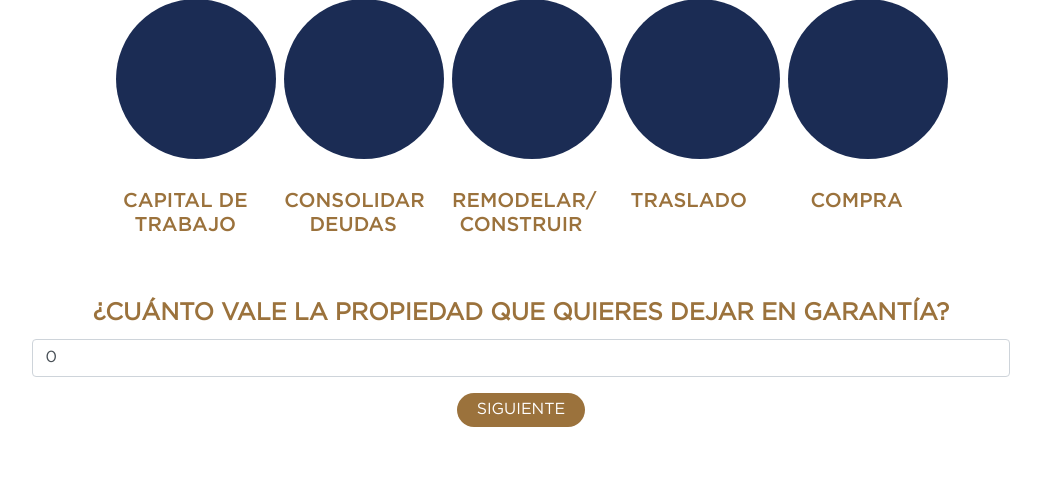
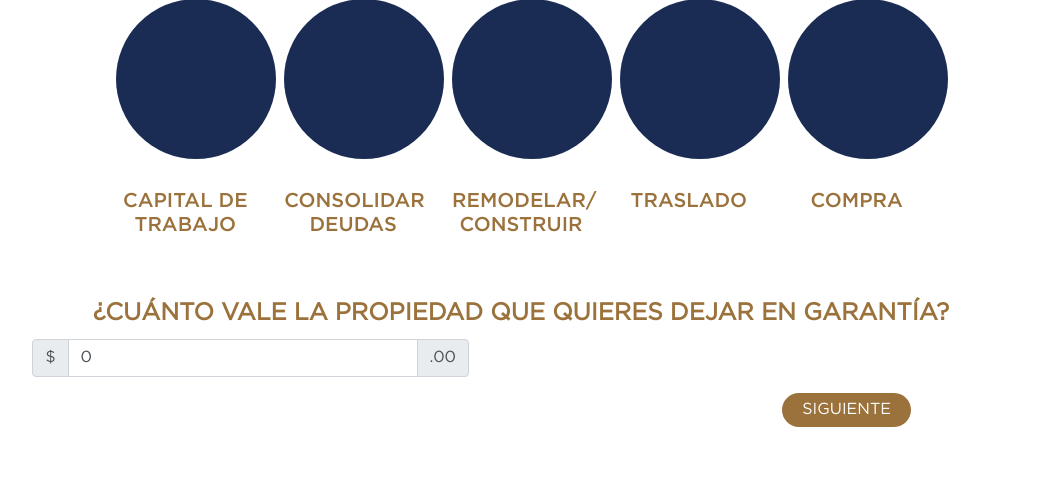
Before and after one commit to jeroguzman/formulario-hipotecaria, a Django app: page / in a window 1280 px wide, after a click that opens the changed part. Shown: the part 830-1321 px from the top of the page, without its empty margins (119-1160 px from the left). After the commit the page ends 1257 px from the top, so only its background shows below. Run offline with Django 3.2, Linux system fonts and the light colour scheme; some libraries are stand-ins or nearby versions.

Commit message:
Creo formulario capital de trabajo

```diff
--- a/FormularioHipotecaria/static/css/styles.css
+++ b/FormularioHipotecaria/static/css/styles.css
@@ -21,6 +21,16 @@ body {
     border: 0;
     text-align: justify;
     color: #1b2c54
+}
+
+a,
+a:hover {
+    color: inherit;
+    text-decoration: inherit;
+}
+
+button:focus {
+    outline: none;
 }
 
 /*------- Header -------*/
@@ -140,12 +150,52 @@ h5 {
     color: white;
     font-size: 1rem;
     padding: 5px 20px;
+    position: absolute;
+    right: 250px;
+
+
 }
 
 .preguntas button:hover {
     background-color: #1b2c54;
 }
 
-#panel2 {
+.preguntas input {
+    max-width: 350px;
+}
+
+.formaIngreso {
+    position: relative;
+    margin: 20px 10px;
+    text-align: left;
+    width: 50%;
+    padding: 14px 22px;
+    border: black 5px;
+    border-radius: 2px;
+}
+
+.formaIngreso p {
+    margin: 0;
+}
+
+.formaIngreso .titulo {
+    font-family: Gotham-bold;
+    font-size: 1.2rem;
+}
+
+.formaIngreso:hover {
+    box-shadow: 0 4px 8px 0 rgba(0, 0, 0, 0.2), 0 6px 20px 0 rgba(0, 0, 0, 0.19);
+}
+
+#correo {
     display: none;
 }
+
+.ingreso-active {
+    border: solid 1px #008A94;
+    background-color: #EBF6F7;
+}
+
+.form-text {
+    text-align: left;
+}
--- a/FormularioHipotecaria/static/js/app.js
+++ b/FormularioHipotecaria/static/js/app.js
@@ -18,6 +18,14 @@ $('.col-lg-2').hover(function () {
     });
 });
 
+
 $('.btnNext').click(function () {
-    $('#panel2').show();
+    $(this).fadeOut(100);
 })
+
+$('.formaIngreso').click(function () {
+    $('.formaIngreso').removeClass('ingreso-active');
+    $(this).addClass('ingreso-active');
+
+    $('#correo').fadeIn(500);
+})
--- a/FormularioHipotecaria/templates/home/formularios/capitalTrabajo.html
+++ b/FormularioHipotecaria/templates/home/formularios/capitalTrabajo.html
@@ -1,22 +1,90 @@
 <div class="preguntas">
     <div class="collapse" id="capitalTrabajo" data-parent="#formulario">
         <form>
-            <div id="panel1">
+            <div id="propiedadGarantia">
                 <div class="form-group">
                     <label for="valorPropiedad">¿CUÁNTO VALE LA PROPIEDAD QUE QUIERES DEJAR EN GARANTÍA?</label>
-                    <input type="number" class="form-control" id="valorPropiedad" value="0" min="500000">
+                    <div class="input-group mb-3">
+                        <div class="input-group-prepend">
+                            <span class="input-group-text">$</span>
+                        </div>
+                        <input type="number" class="form-control" id="valorPropiedad" value="0" min="500000">
+                        <div class="input-group-append">
+                            <span class="input-group-text">.00</span>
+                        </div>
+                    </div>
                 </div>
-                <button type="button" class="btnNext" class="btn btn-primary">SIGUIENTE</button>
+                <button type="button" class="btnNext" class="btn btn-primary" data-toggle="collapse"
+                    data-target="#percibeIngreso" aria-expanded="false"
+                    aria-controls="percibeIngreso">SIGUIENTE</button>
             </div>
 
-            <div id="panel2">
+            <div id="percibeIngreso" class="collapse">
                 <div class="form-group">
                     <label for="valorPropiedad">¿CÓMO PERCIBES TUS INGRESOS?</label>
-                    <input type="number" class="form-control" id="valorPropiedad" value="0" min="500000">
+                    <a href="#correo" role="button">
+                        <div class="formaIngreso">
+                            <p class="titulo">Asalariado</p>
+                            <p>Empleado</p>
+                        </div>
+                    </a>
+
+                    <a href="#correo" role="button">
+                        <div class="formaIngreso">
+                            <p class="titulo">Independiente</p>
+                            <p>Trabajador Independiente, Recibo por Honorarios</p>
+                        </div>
+                    </a>
                 </div>
-                <button type="button" class="btnPrev" class="btn btn-primary">ANTERIOR</button>
-                <button type="button" class="btnNext" class="btn btn-primary">SIGUIENTE</button>
             </div>
+
+            <div id="correo">
+                <div class="form-group">
+                    <label for="correoInput">¿A QUÉ CORREO TE ENVIAMOS LAS PROPUESTAS DE LOS BANCOS?</label>
+                    <input type="email" class="form-control" id="correoInput" aria-describedby="emailHelp"
+                        placeholder="Ingresa tu correo aquí">
+                    <small id="emailHelp" class="form-text text-muted">A este correo te enviaremos las propuestas y los
+                        resultados de tu pre-calificación</small>
+
+                    <button type="button" class="btnNext" class="btn btn-primary" data-toggle="collapse"
+                        data-target="#telefono" aria-expanded="false" aria-controls="telefono">SIGUIENTE</button>
+                </div>
+            </div>
+
+            <div id="telefono" class="collapse">
+                <div class="form-group">
+                    <label for="celularInput">¿CUÁL ES TU NÚMERO DE CELULAR?</label>
+                    <input type="number" class="form-control" id="celularInput" value="0" min="500000">
+                    <small id="telefonoHelp" class="form-text text-muted">¡No te haremos llamadas molestas! Es solo para
+                        que tu asesor te guíe en el proceso
+
+                        <button type="button" class="btnNext" class="btn btn-primary" data-toggle="collapse"
+                            data-target="#rfc" aria-expanded="false" aria-controls="rfc">SIGUIENTE</button>
+                </div>
+            </div>
+
+
+            <div id="rfc" class="collapse">
+                <div class="form-group">
+                    <label for="rfcInput">¿CUÁL ES TU RFC?</label>
+                    <input type="text" class="form-control" id="rfcInput" aria-describedby="rfcHelp">
+                    <small id="rfcHelp" class="form-text text-muted">Utilizaremos este dato para poder
+                        precalificarte</small>
+
+                    <button type="button" class="btnNext" class="btn btn-primary" data-toggle="collapse"
+                        data-target="#nombre" aria-expanded="false" aria-controls="nombre">SIGUIENTE</button>
+                </div>
+            </div>
+
+            <div id="nombre" class="collapse">
+                <div class="form-group">
+                    <label for="nombreInput">POR ÚTLIMO, ¿CUÁL ES TU NOMBRE?</label>
+                    <input type="text" class="form-control" id="nombreInput">
+
+                    <button type="submit" class="btn btn-primary">VER PROPUESTAS</button>
+                </div>
+            </div>
+
         </form>
     </div>
 </div>
```
